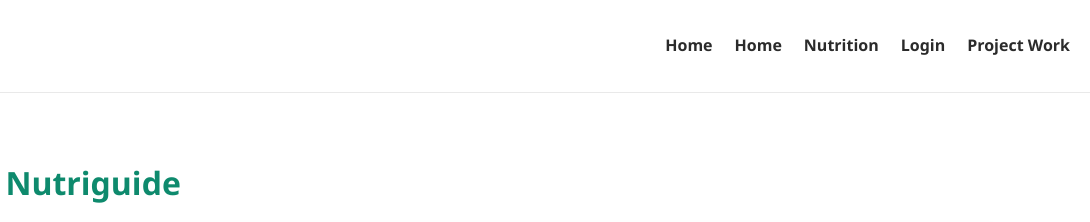
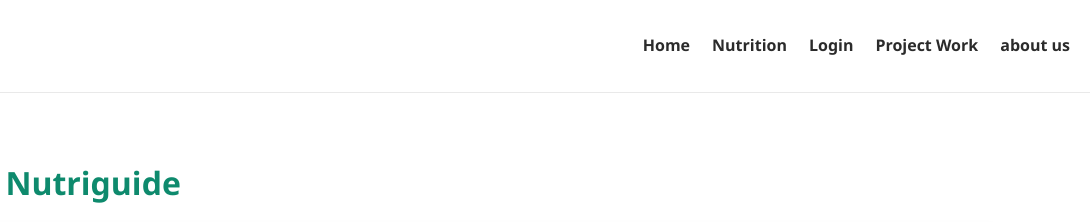
Before and after one commit to MadhulikaRacherla/Nutrionguide, a plain HTML site: page about.html in a window 1280 px wide. Shown: the top 222 px of the page, 190-1280 px from the left. Drawn offline with Linux system fonts and the light colour scheme.

Commit message:
Update about.html

```diff
--- a/about.html
+++ b/about.html
@@ -14,10 +14,10 @@
       <img src="https://github.com/MadhulikaRacherla/Nutrionguide/blob/main/logo.jpg?raw=true" alt="Nutriguide logo" class="logo" />
       <ul class="nav-links">
         <li><a href="index.html">Home</a></li>
-        <li><a href="index.html">Home</a></li>
         <li><a href="nutrition.html">Nutrition</a></li>
         <li><a href="login.html">Login</a></li>
         <li><a href="project.html">Project Work</a></li>
+        <li><a href="about.html">about us</a></li>
       </ul>
     </nav>
   </header>
```
